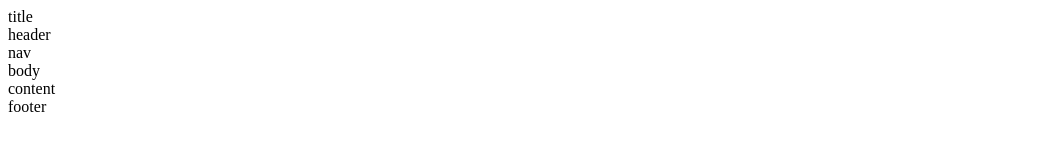
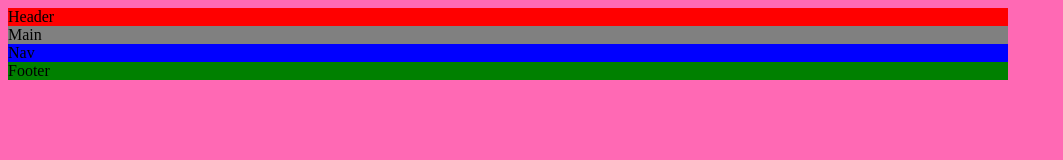
Before and after one commit to craigmelville/cgmuk, a plain HTML site: page index.htm in a window 1280 px wide. Shown: the whole page, without its empty margins (0-1063 px from the left). Drawn offline with Linux system fonts and the light colour scheme.

Commit message:
cgm update 001

```diff
--- a/index.htm
+++ b/index.htm
@@ -4,28 +4,27 @@
     <meta charset="UTF-8">
     <meta http-equiv="X-UA-Compatible" content="IE=edge">
     <meta name="viewport" content="width=device-width, initial-scale=1.0">
-    <link rel="stylesheet" href="styles/style.css">
+    <link rel="stylesheet" href="style.css">
     <link rel="shortcut icon" href="favicon.svg">
     <title>cgm</title>
 </head>
 <body>
-    <div class="title">
-        title
-    </div>
-    <div class="header">
-        header
-    </div>
-    <div class="title">
-        nav
-    </div>
-    <div class="body">
-        body
-    </div>
-    <div class="content">
-        content
-    </div>
-    <div class="footer">
-        footer
-    </div>
+
+    <header>
+        Header
+    </header>
+
+    <main>
+        Main
+    </main>
+
+    <nav>
+        Nav
+    </nav>
+
+    <footer>
+        Footer
+    </footer>
+
 </body>
 </html>
--- /dev/null
+++ b/style.css
@@ -0,0 +1,28 @@
+/* :root{
+
+} */
+
+/* .grid{
+
+} */
+
+body {
+    background-color: hotpink;
+    width: 1000px;
+}
+
+header {
+    background-color: red;
+}
+
+Main {
+    background-color: grey;
+}
+
+Nav {
+    background-color: blue;
+}
+
+Footer {
+    background-color: green;
+}
```
Also changed, not shown: styles/style.css (deleted, +0 -9 lines).
